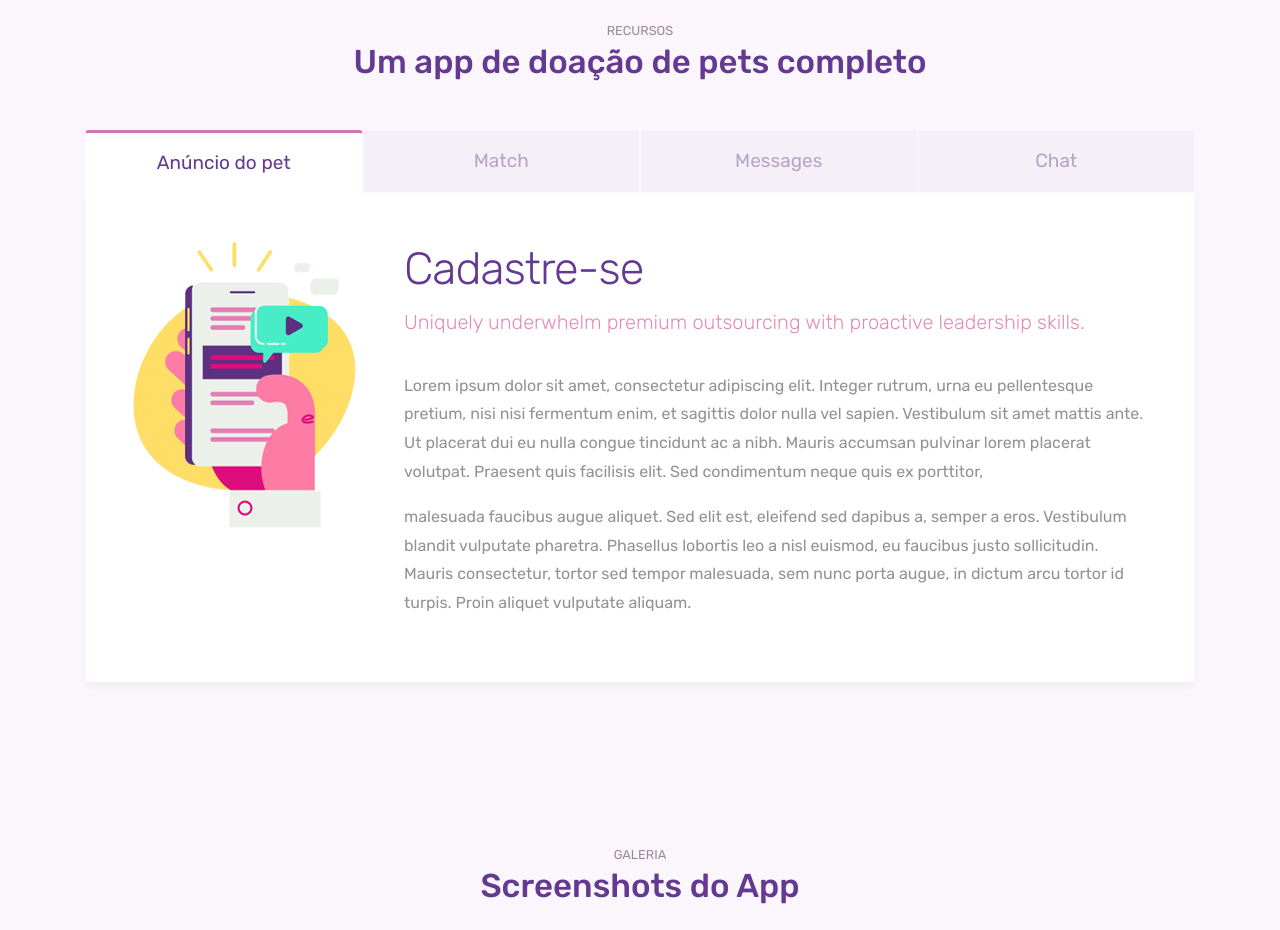
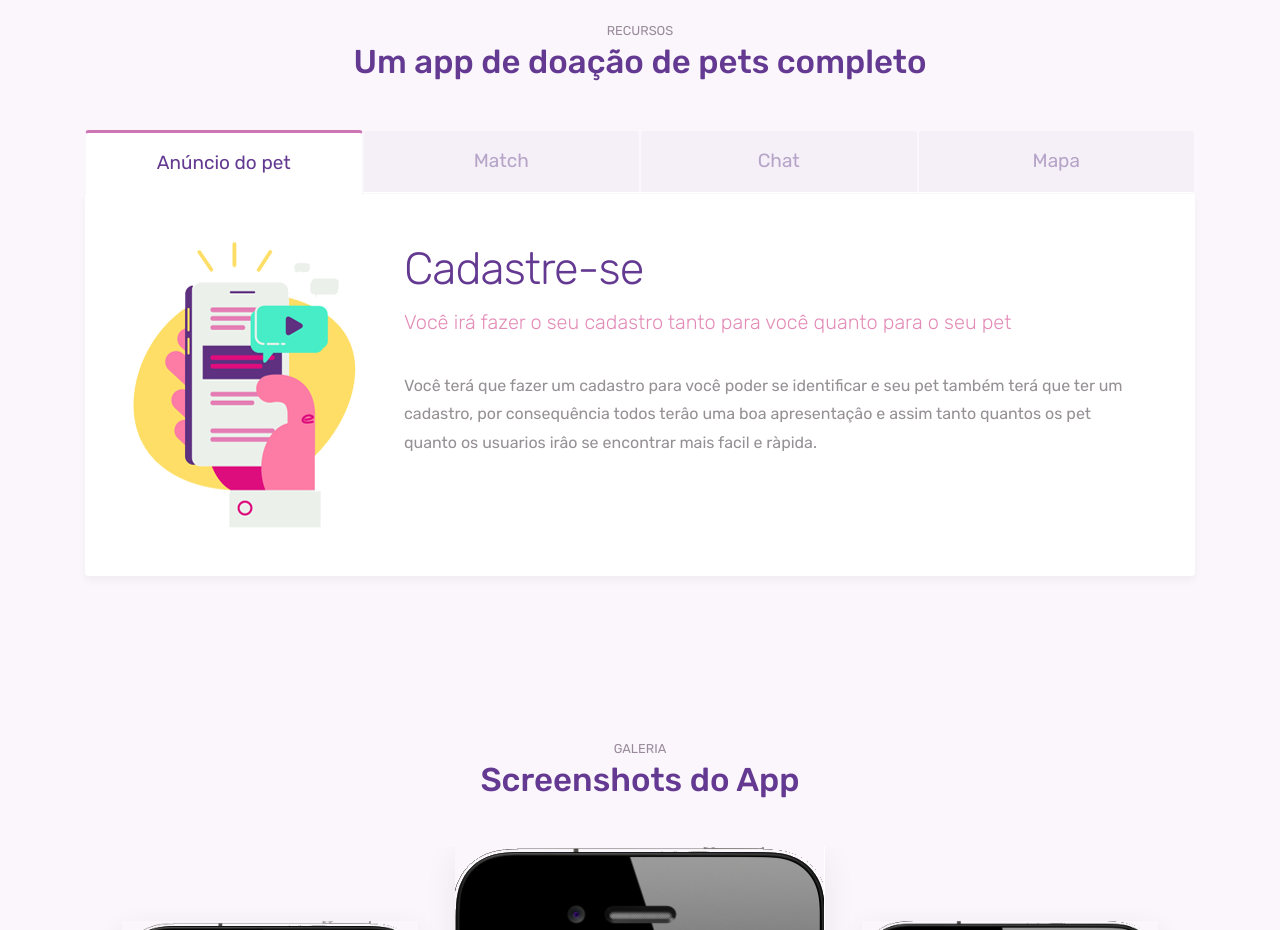
Before and after one commit to MatheusMatheus/landing-page, a plain HTML site: page MobApp/index.html in a window 1280 px wide. Shown: the part 2080-3010 px from the top of the page. Drawn offline with Linux system fonts and the light colour scheme.

Commit message:
adicao das mensagens corretas

```diff
--- a/MobApp/index.html
+++ b/MobApp/index.html
@@ -166,10 +166,10 @@ URI     : https://colorlib.com
                     <a class="nav-link" data-toggle="tab" href="#schedule">Match</a>
                 </li>
                 <li class="nav-item">
-                    <a class="nav-link" data-toggle="tab" href="#messages">Messages</a>
+                    <a class="nav-link" data-toggle="tab" href="#chat">Chat</a>
                 </li>
                 <li class="nav-item">
-                    <a class="nav-link" data-toggle="tab" href="#livechat">Chat</a>
+                    <a class="nav-link" data-toggle="tab" href="#mapa">Mapa</a>
                 </li>
             </ul>
             <div class="tab-content">
@@ -179,12 +179,8 @@ URI     : https://colorlib.com
                         <div>
 
                             <h2>Cadastre-se </h2>
-                            <p class="lead">Uniquely underwhelm premium outsourcing with proactive leadership skills. </p>
-                            <p>Lorem ipsum dolor sit amet, consectetur adipiscing elit. Integer rutrum, urna eu pellentesque pretium, nisi nisi fermentum enim, et sagittis dolor nulla vel sapien. Vestibulum sit amet mattis ante. Ut placerat dui eu nulla
-                                congue tincidunt ac a nibh. Mauris accumsan pulvinar lorem placerat volutpat. Praesent quis facilisis elit. Sed condimentum neque quis ex porttitor,
-                            </p>
-                            <p> malesuada faucibus augue aliquet. Sed elit est, eleifend sed dapibus a, semper a eros. Vestibulum blandit vulputate pharetra. Phasellus lobortis leo a nisl euismod, eu faucibus justo sollicitudin. Mauris consectetur, tortor
-                                sed tempor malesuada, sem nunc porta augue, in dictum arcu tortor id turpis. Proin aliquet vulputate aliquam.
+                            <p class="lead">Você irá fazer o seu cadastro tanto para você quanto para o seu pet</p>
+                            <p> Você terá que fazer um cadastro para você poder se identificar e seu pet também terá que ter um cadastro, por consequência todos terâo uma boa apresentaçâo e assim tanto quantos os pet quanto os usuarios irâo se encontrar mais facil e ràpida.
                             </p>
                         </div>
                     </div>
@@ -192,43 +188,33 @@ URI     : https://colorlib.com
                 <div class="tab-pane fade" id="schedule">
                     <div class="d-flex flex-column flex-lg-row">
                         <div>
-                            <h2>Scheduling when you want</h2>
-                            <p class="lead">Uniquely underwhelm premium outsourcing with proactive leadership skills. </p>
-                            <p>Lorem ipsum dolor sit amet, consectetur adipiscing elit. Integer rutrum, urna eu pellentesque pretium, nisi nisi fermentum enim, et sagittis dolor nulla vel sapien. Vestibulum sit amet mattis ante. Ut placerat dui eu nulla
-                                congue tincidunt ac a nibh. Mauris accumsan pulvinar lorem placerat volutpat. Praesent quis facilisis elit. Sed condimentum neque quis ex porttitor,
+                            <h2>Match para o seu Pet</h2>
+                            <p class="lead">Uma maneira única de você matching do seu pet</p>
+                            <p>com o nosso app você poderá fazer fazer o seu match com o pet que você mais gostar, assim deixando cada vez melhor e mais facil o usuario poder encotrar o seu querido pet.
                             </p>
-                            <p> malesuada faucibus augue aliquet. Sed elit est, eleifend sed dapibus a, semper a eros. Vestibulum blandit vulputate pharetra. Phasellus lobortis leo a nisl euismod, eu faucibus justo sollicitudin. Mauris consectetur, tortor
-                                sed tempor malesuada, sem nunc porta augue, in dictum arcu tortor id turpis. Proin aliquet vulputate aliquam.
-                            </p>
+
                         </div>
                         <img src="images/graphic.png" alt="graphic" class="img-fluid rounded align-self-start mr-lg-5 mb-5 mb-lg-0">
                     </div>
                 </div>
-                <div class="tab-pane fade" id="messages">
+                <div class="tab-pane fade" id="chat">
                     <div class="d-flex flex-column flex-lg-row">
                         <img src="images/graphic.png" alt="graphic" class="img-fluid rounded align-self-start mr-lg-5 mb-5 mb-lg-0">
                         <div>
-                            <h2>Realtime Messaging service</h2>
-                            <p class="lead">Uniquely underwhelm premium outsourcing with proactive leadership skills. </p>
-                            <p>Lorem ipsum dolor sit amet, consectetur adipiscing elit. Integer rutrum, urna eu pellentesque pretium, nisi nisi fermentum enim, et sagittis dolor nulla vel sapien. Vestibulum sit amet mattis ante. Ut placerat dui eu nulla
-                                congue tincidunt ac a nibh. Mauris accumsan pulvinar lorem placerat volutpat. Praesent quis facilisis elit. Sed condimentum neque quis ex porttitor,
+                            <h2>Sistemas de mensagens simples e prática</h2>
+                            <p class="lead">Com o nosso sistema de mensagens ficará ainda mais facil pode combinar com o doador do pet</p>
+                            <p> Com o nosso sistemas de mensagens o usuario poderá combina a entrega do pet, tirar duvidas e muito mais para assim melhorar ainda mais a experiência com o nosso app.
                             </p>
-                            <p> malesuada faucibus augue aliquet. Sed elit est, eleifend sed dapibus a, semper a eros. Vestibulum blandit vulputate pharetra. Phasellus lobortis leo a nisl euismod, eu faucibus justo sollicitudin. Mauris consectetur, tortor
-                                sed tempor malesuada, sem nunc porta augue, in dictum arcu tortor id turpis. Proin aliquet vulputate aliquam.
-                            </p>
+
                         </div>
                     </div>
                 </div>
-                <div class="tab-pane fade" id="livechat">
+                <div class="tab-pane fade" id="mapa">
                     <div class="d-flex flex-column flex-lg-row">
                         <div>
-                            <h2>Live chat when you needed</h2>
-                            <p class="lead">Uniquely underwhelm premium outsourcing with proactive leadership skills. </p>
-                            <p>Lorem ipsum dolor sit amet, consectetur adipiscing elit. Integer rutrum, urna eu pellentesque pretium, nisi nisi fermentum enim, et sagittis dolor nulla vel sapien. Vestibulum sit amet mattis ante. Ut placerat dui eu nulla
-                                congue tincidunt ac a nibh. Mauris accumsan pulvinar lorem placerat volutpat. Praesent quis facilisis elit. Sed condimentum neque quis ex porttitor,
-                            </p>
-                            <p> malesuada faucibus augue aliquet. Sed elit est, eleifend sed dapibus a, semper a eros. Vestibulum blandit vulputate pharetra. Phasellus lobortis leo a nisl euismod, eu faucibus justo sollicitudin. Mauris consectetur, tortor
-                                sed tempor malesuada, sem nunc porta augue, in dictum arcu tortor id turpis. Proin aliquet vulputate aliquam.
+                            <h2>Seu pet mais perto de você</h2>
+                            <p class="lead">Mapa siples e interativo</p>
+                            <p>Com o nosso sistemas de mapas você poderá encontrar ou apenas ver a distância do pet com você
                             </p>
                         </div>
                         <img src="images/graphic.png" alt="graphic" class="img-fluid rounded align-self-start mr-lg-5 mb-5 mb-lg-0">
```
Also changed, not shown: 2 other files.
